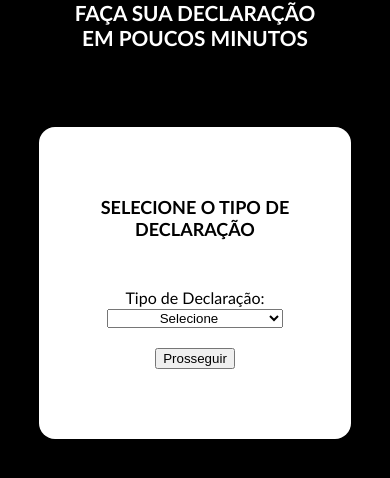
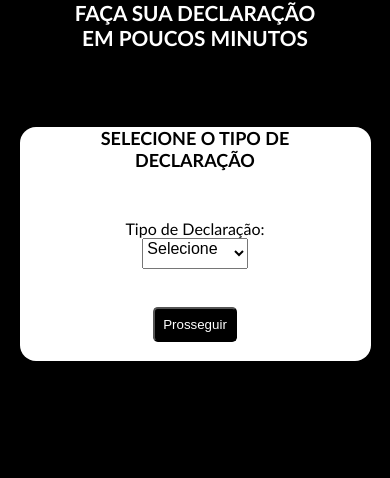
Before and after one commit to FragasOficial/declaracion, a plain HTML site: page index.html in a window 390 px wide. Drawn offline with Linux system fonts and the light colour scheme.

Commit message:
Tornando o código responsivo

```diff
--- a/index.css
+++ b/index.css
@@ -52,6 +52,10 @@ h1{
 
 }
 
+#selectDeclaracao{
+    text-align: left;
+}
+
 @media (max-width: 600px) {
     body{
         margin: 0 auto;
@@ -92,15 +96,48 @@ h1{
 
 
     .containnerForm{
-        display: flex;
+        display: block;
         flex-wrap: wrap;
         flex-direction: column;
         margin: 0 auto;
         justify-content: center;
         align-items: center;
-        width:80%;
-        height: 80vw;
+        width:90%;
+        height: 60vw;
         max-width: 100%;
+     }
 
+    select, option{
+        font-size: 0.6rem;
+        margin: 0 auto;
+        display: flex;
+        flex-wrap: wrap;
+        justify-content: center;
+        flex-direction: column;
+        width: 30%;
+        height: 8vw;
+        max-width: 100%;
+        font-size: medium;
+    }
+
+    label{
+        font-size: 1rem;
+        display: flex;
+        flex-wrap: wrap;
+        justify-content: center;
+        flex-direction: column;
+    }
+
+    button{
+        background-color: black;
+        color: white;
+        padding: 0.5rem;
+        border-radius: 0.3rem;
+        margin-bottom: 1.5rem;
+    }
+
+    button:hover{
+        background-color: white;
+        color: black;
     }
 }
```
